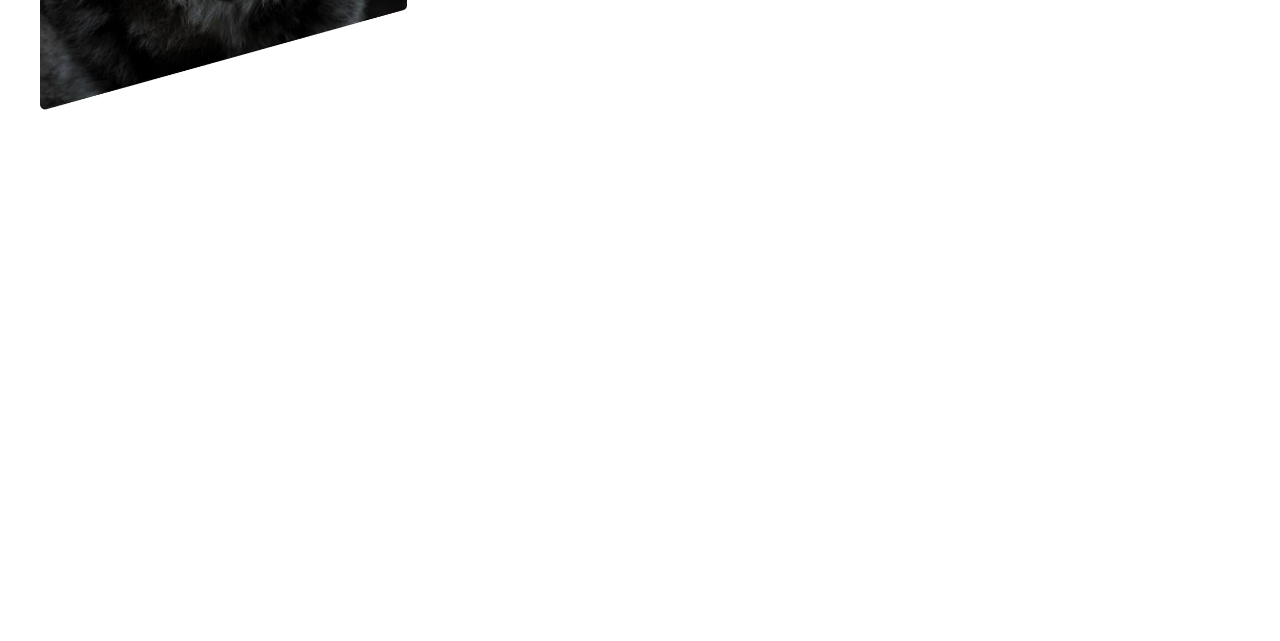
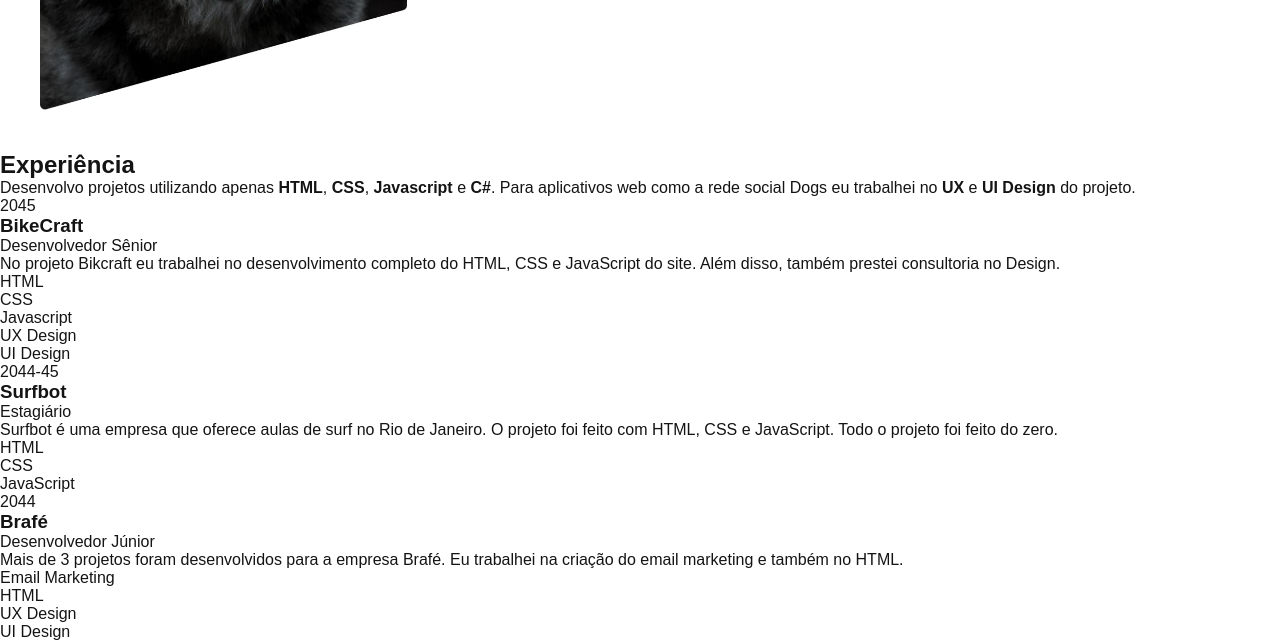
Before and after one commit to VictorDolzan/projeto-portifolio, a plain HTML site: page index.html in a window 1280 px wide. Shown: the part 582-1223 px from the top of the page. Before the commit the page ends 800 px from the top, so only its background shows below. Drawn offline with Linux system fonts and the light colour scheme.

Commit message:
Inserida a parte de experiência no site

```diff
--- a/index.html
+++ b/index.html
@@ -19,11 +19,72 @@
     </header>
 
     <main class="introducao">
-      <img src="img/perfil.jpg" alt="Lobo Cinza">
+      <img src="img/perfil.jpg" alt="Lobo Cinza" />
       <div>
-        <h1>Desenvolvedor<br>Full Stack &<br>UI/UX Designer</h1>
+        <h1>Desenvolvedor<br />Full Stack &<br />UI/UX Designer</h1>
         <p>Localizado em São Paulo🏣</p>
       </div>
     </main>
+
+    <section class="experiencia" id="experiencia" aria-label="Experiência">
+      <h2 class="subtitulo">Experiência</h2>
+      <div>
+        <p class="experiencia-texto">
+          Desenvolvo projetos utilizando apenas <strong>HTML</strong>,
+          <strong>CSS</strong>, <strong>Javascript</strong> e
+          <strong>C#</strong>. Para aplicativos web como a rede social Dogs eu
+          trabalhei no <strong>UX</strong> e <strong>UI Design</strong> do
+          projeto.
+        </p>
+        <div class="empresa">
+          <span class="empresa-ano">2045</span>
+          <h3 class="empresa-titulo">BikeCraft</h3>
+          <span class="empresa-titulo">Desenvolvedor Sênior</span>
+          <p class="empresa-texto">
+            No projeto Bikcraft eu trabalhei no desenvolvimento completo do
+            HTML, CSS e JavaScript do site. Além disso, também prestei
+            consultoria no Design.
+          </p>
+          <ul class="empresa-habilidades">
+            <li>HTML</li>
+            <li>CSS</li>
+            <li>Javascript</li>
+            <li>UX Design</li>
+            <li>UI Design</li>
+          </ul>
+        </div>
+        <div class="empresa">
+          <span class="empresa-ano">2044-45</span>
+          <h3 class="empresa-titulo">Surfbot</h3>
+          <span class="empresa-titulo">Estagiário</span>
+          <p class="empresa-texto">
+            Surfbot é uma empresa que oferece aulas de surf no Rio de Janeiro. O
+            projeto foi feito com HTML, CSS e JavaScript. Todo o projeto foi
+            feito do zero.
+          </p>
+          <ul class="empresa-habilidades">
+            <li>HTML</li>
+            <li>CSS</li>
+            <li>JavaScript</li>
+          </ul>
+        </div>
+
+        <div class="empresa">
+          <span class="empresa-ano">2044</span>
+          <h3 class="empresa-titulo">Brafé</h3>
+          <span class="empresa-titulo">Desenvolvedor Júnior</span>
+          <p class="empresa-texto">
+            Mais de 3 projetos foram desenvolvidos para a empresa Brafé. Eu
+            trabalhei na criação do email marketing e também no HTML.
+          </p>
+          <ul class="empresa-habilidades">
+            <li>Email Marketing</li>
+            <li>HTML</li>
+            <li>UX Design</li>
+            <li>UI Design</li>
+          </ul>
+        </div>
+      </div>
+    </section>
   </body>
 </html>
```
